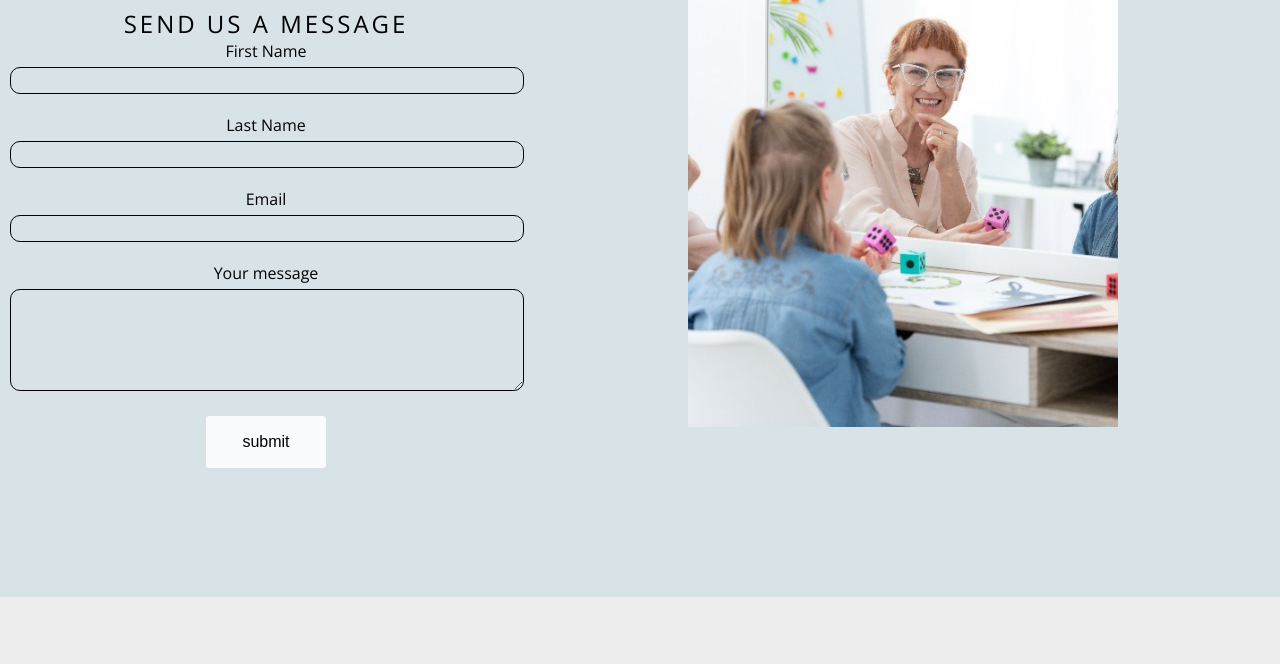
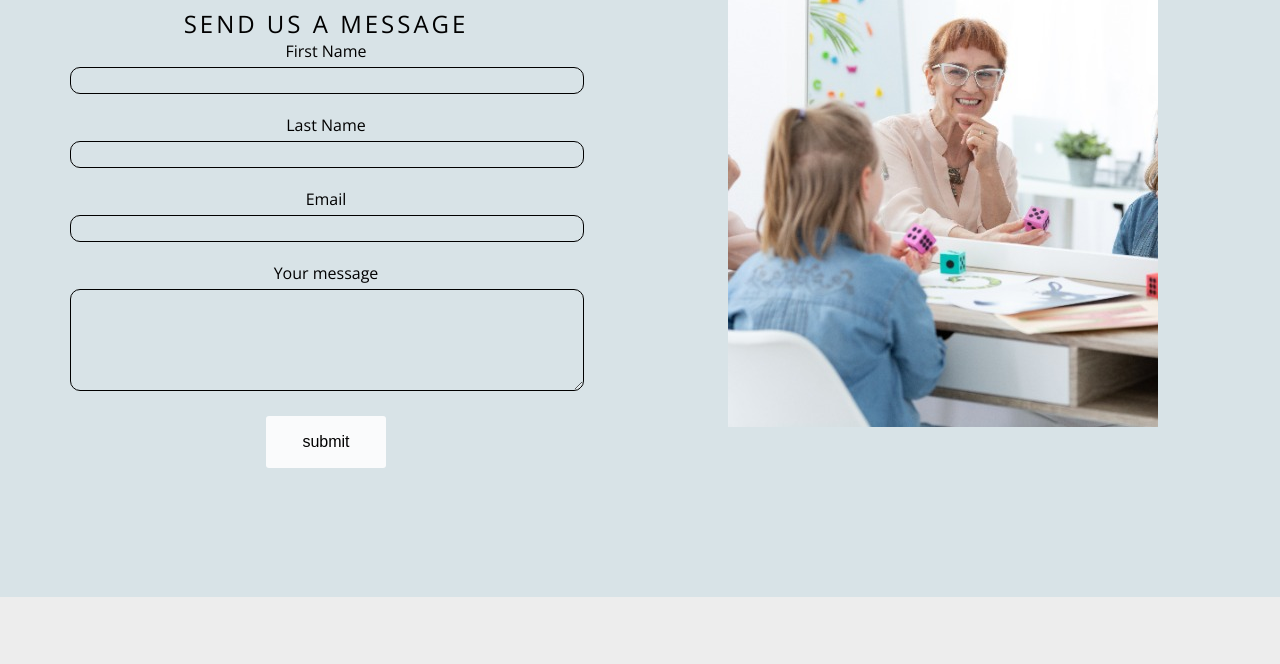
Before and after one commit to pauline-rugwevera/kinder-speech, a plain HTML site: page contact.html in a window 1280 px wide. Shown: the part 103-767 px from the top of the page. Drawn offline with nearby package versions, Linux system fonts and the light colour scheme.

Commit message:
Change margin for form image and contact form

```diff
--- a/assets/css/style.css
+++ b/assets/css/style.css
@@ -155,11 +155,13 @@ font-weight: bold;
   height: 600px;
   clear: both;
   background-color: #D8E3E7;
+
  }
  .form-image{
    width: 40%;
    float: right;
-   margin-right: 80px;
+   margin-right: 40px;
+
 
  }
 
@@ -168,7 +170,10 @@ font-weight: bold;
   color: black;
   /* max-width: 400px; */
   /* max-width: 40%; */
+  /* width: 40%; */
   width: 40%;
+  margin-left: 60px;
+  /* margin-right: 20px; */
   position: absolute;
   display: block;
    padding: 10px;
```
